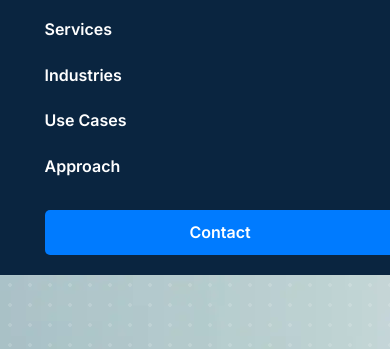
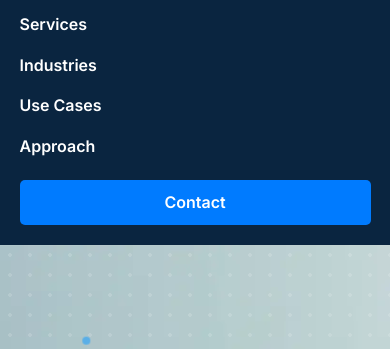
Before and after one commit to automationtechsolutions/automation-website, a plain HTML site: page index.html in a window 390 px wide. Shown: the part 90-439 px from the top of the page. Drawn offline with nearby package versions, Linux system fonts and the light colour scheme.

Commit message:
Add files via upload

```diff
--- a/style.css
+++ b/style.css
@@ -17,8 +17,9 @@ body {
     margin: auto;
 }
 
-/* ===== Header ===== */
-/* Default (desktop) - keep sticky if you want */
+//* ===== Header ===== */
+
+/* Default desktop header (sticky) */
 header {
     position: sticky;
     top: 0;
@@ -28,25 +29,32 @@ header {
     display: flex;
     justify-content: space-between;
     align-items: center;
+    box-shadow: 0 2px 5px rgba(0,0,0,0.1);
+    transition: background 0.3s ease, box-shadow 0.3s ease;
 }
-
-/* Mobile (scroll with page) */
-@media (max-width: 768px) {
-    header {
-        position: relative; /* removes sticky */
-        box-shadow: none;    /* optional: remove shadow */
-    }
-}
-
 
 header h1 {
     color: #fff;
     font-size: 28px;
 }
 
-nav a {
+/* Navigation */
+header nav {
+    display: flex;
+    align-items: center;
+    justify-content: flex-end;
+    gap: 20px;
+    flex-wrap: nowrap; /* keep links in one row */
+}
+
+header nav .nav-links {
+    display: flex;
+    gap: 20px;
+    flex-wrap: nowrap;
+}
+
+header nav a {
     color: #fff;
-    margin-left: 20px;
     font-size: 18px;
     font-weight: 600;
     text-decoration: none;
@@ -54,7 +62,7 @@ nav a {
     transition: color 0.3s ease, transform 0.3s ease;
 }
 
-nav a::after {
+header nav a::after {
     content: '';
     position: absolute;
     width: 0;
@@ -65,24 +73,26 @@ nav a::after {
     transition: 0.3s ease;
 }
 
-nav a:hover {
+header nav a:hover {
     color: #1b9fff;
     transform: scale(1.1);
 }
 
-nav a:hover::after {
+header nav a:hover::after {
     width: 100%;
 }
 
-nav a.btn {
-    padding: 10px 18px;
-    background-color: #1b9fff;
+/* Contact button */
+header nav a.btn-contact {
+    padding: 10px 20px;
+    background-color: #007bff;
     color: #fff !important;
     border-radius: 5px;
+    white-space: nowrap;
     transition: background 0.3s ease, transform 0.3s ease;
 }
 
-nav a.btn:hover {
+header nav a.btn-contact:hover {
     background-color: #0f7ed1;
     transform: scale(1.05);
 }
@@ -92,6 +102,46 @@ header.scrolled {
     background: rgba(10,37,64,0.98);
     box-shadow: 0 4px 10px rgba(0,0,0,0.15);
 }
+
+/* ===== Mobile Styles ===== */
+@media (max-width: 768px) {
+    header,
+    header.scrolled {
+        position: relative !important; /* remove sticky on mobile */
+        top: auto !important;
+        box-shadow: none !important;
+    }
+
+    header {
+        flex-direction: column;
+        align-items: flex-start;
+        padding: 15px 20px;
+    }
+
+    header nav {
+        flex-direction: column;
+        align-items: flex-start;
+        width: 100%;
+        gap: 10px;
+    }
+
+    header nav .nav-links {
+        flex-direction: column;
+        width: 100%;
+    }
+
+    header nav a {
+        font-size: 16px;
+        margin-left: 0;
+    }
+
+    header nav a.btn-contact {
+        width: 100%;
+        text-align: center;
+        margin-top: 10px;
+    }
+}
+
 
 /* ===== Hero Section ===== */
 .hero {
@@ -446,51 +496,36 @@ header nav .nav-links {
     gap: 15px;
 }
 
-header nav {
-    display: flex;
-    align-items: center;
-    justify-content: flex-end; /* pushes links to the right */
-    gap: 20px;
-    flex-wrap: nowrap; /* prevent early wrapping */
-}
-
-header nav .nav-links {
-    display: flex;
-    gap: 20px;
-    flex-wrap: nowrap; /* keep all links in a row */
-}
-
+/* Contact button */
 header nav .btn-contact {
-    padding: 10px 20px;
+    padding: 10px 18px;
     background-color: #007bff;
     color: #fff !important;
     border-radius: 5px;
-    white-space: nowrap; /* prevent breaking */
+    white-space: nowrap;
+    transition: background 0.3s ease, transform 0.3s ease;
 }
 
-/* Media Queries: only wrap or stack at very small screens */
-@media (max-width: 600px) {
+header nav .btn-contact:hover {
+    background-color: #0056b3;
+    transform: scale(1.05);
+}
+
+/* Mobile adjustments */
+@media (max-width: 768px) {
     header nav {
-        flex-direction: column;
+        flex-direction: column; /* stack links and button if needed */
         align-items: flex-start;
     }
+
     header nav .nav-links {
         flex-direction: column;
         width: 100%;
     }
+
     header nav .btn-contact {
         margin-top: 10px;
-        width: 100%;
+        width: 100%; /* make button full width */
         text-align: center;
     }
 }
-
-/* ===== Force header to scroll on mobile ===== */
-@media (max-width: 768px) {
-    header,
-    header.scrolled {
-        position: relative !important;  /* override sticky */
-        top: auto !important;
-        box-shadow: none !important;
-    }
-}
```
